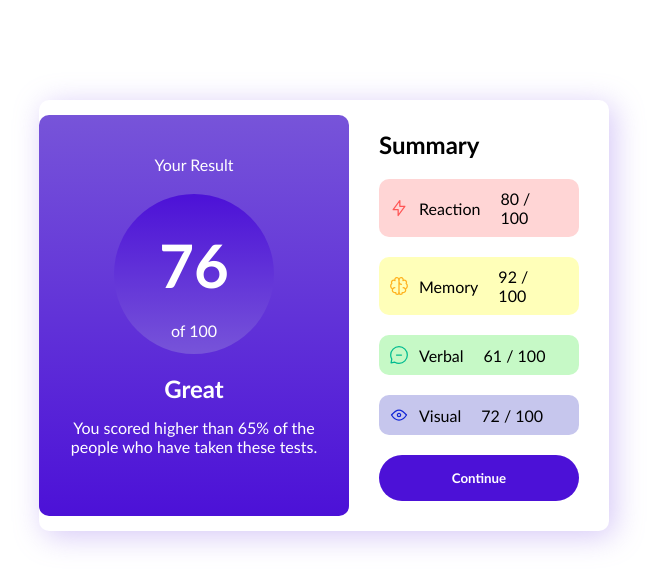
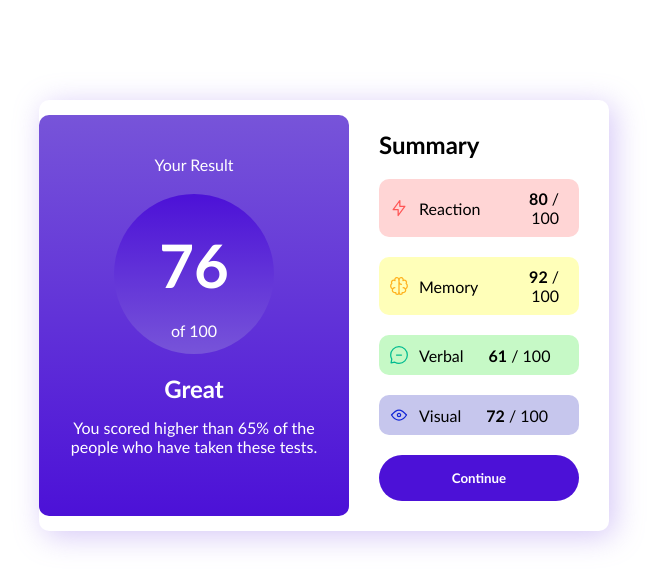
Before and after one commit to GabrielSS04/Projeto-Sumario, a plain HTML site: page index.html in a window 1280 px wide. Shown: the whole page, without its empty margins (316-973 px from the left). Drawn offline with Linux system fonts and the light colour scheme.

Commit message:
atualizando erros

```diff
--- a/css/style.css
+++ b/css/style.css
@@ -101,6 +101,11 @@ main .sumarios .botao-continuar:hover{
     background-color: #744ae8;
 }
 
+main .sumarios .sumario .notas{
+    padding-left: 15px;
+    text-align: end;
+}
+
 .reacao{
     background-color: rgb(255, 213, 213);
 }
--- a/index.html
+++ b/index.html
@@ -28,22 +28,22 @@
       <div class="sumario reacao">
         <img src="./images/icon-reaction.svg" alt="">
         <span>Reaction</span>
-        <span>80 / 100</span>
+        <span class="notas"><strong>80</strong> / 100</span>
       </div>
       <div class="sumario memoria">
         <img src="./images/icon-memory.svg" alt="">
         <span>Memory</span>
-        <span>92 / 100</span>
+        <span class="notas"><strong>92</strong> / 100</span>
       </div>
       <div class="sumario verbal">
         <img src="./images/icon-verbal.svg" alt="">
         <span>Verbal</span>
-        <span>61 / 100</span>
+        <span class="notas"><strong>61</strong> / 100</span>
       </div>
       <div class="sumario visual">
         <img src="./images/icon-visual.svg" alt="">
         <span>Visual</span>
-        <span>72 / 100</span>
+        <span class="notas"><strong>72</strong> / 100</span>
       </div>
       <button class="botao-continuar">Continue</button>
     </div>
```
